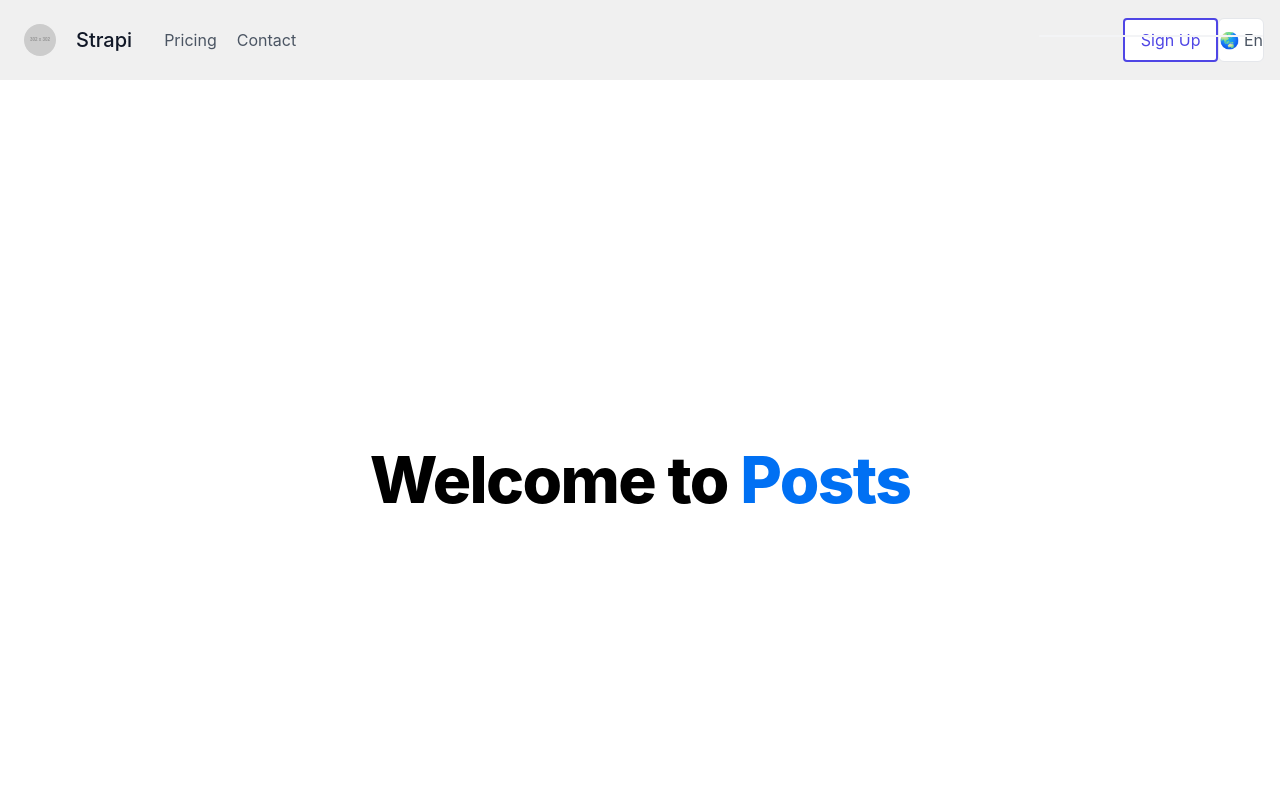
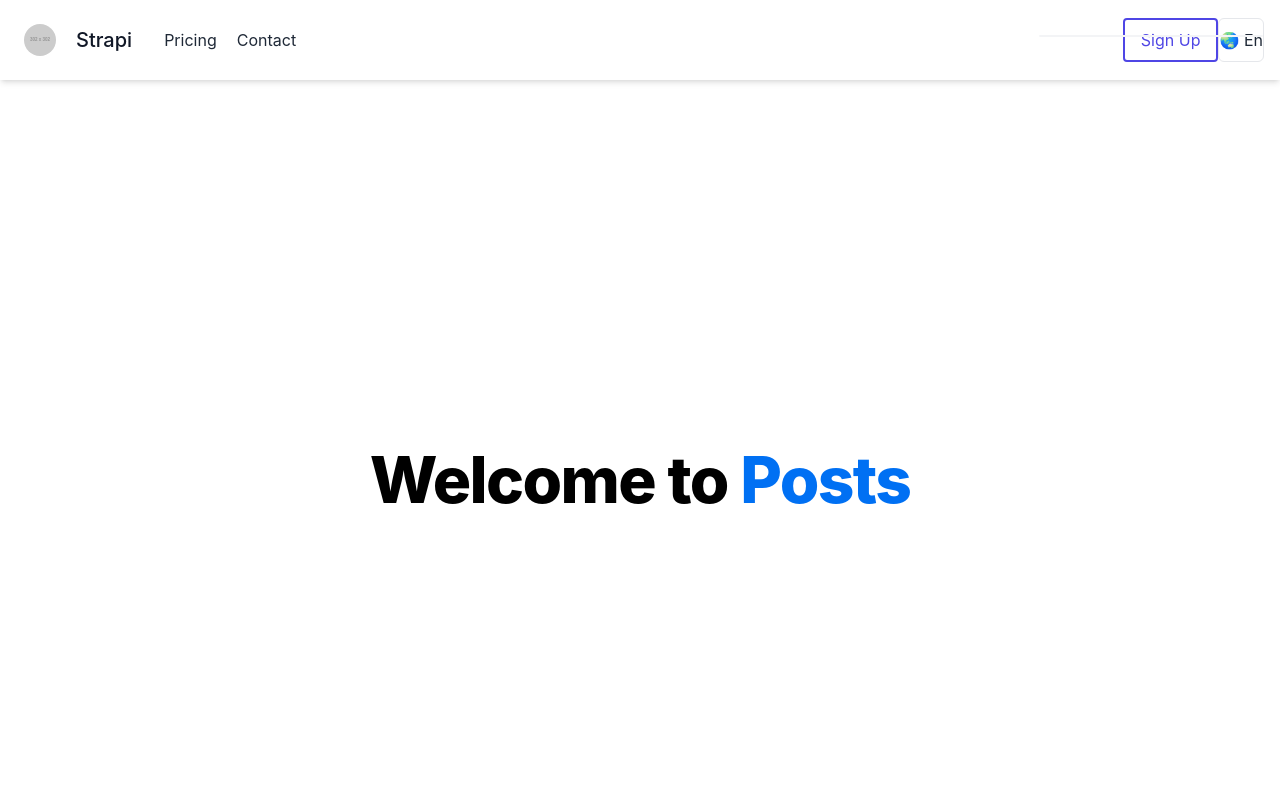
Before and after one commit to PaulBratslavsky/next-13-corporate-template, a Next.js app: page / in a window 1280 px wide. Shown: the top 800 px of the page. Built offline with nearby package versions, Linux system fonts and the light colour scheme.

Commit message:
changed colour (bg + text)

```diff
--- a/components/navbar.jsx
+++ b/components/navbar.jsx
@@ -5,7 +5,7 @@ import { Menu } from '@headlessui/react'
 
 const NavBar = () => {
   return (
-    <header className="text-gray-600">
+    <header className="relative text-gray-800 bg-white shadow-md">
           <div className="container flex flex-col flex-wrap items-center p-1 mx-auto lg:p-0 md:flex-row">
             <a className="flex items-center mb-4 font-medium text-gray-900 title-font md:mb-0">
               {/* will substitute strapi logo here, first designing navbar */}
```
